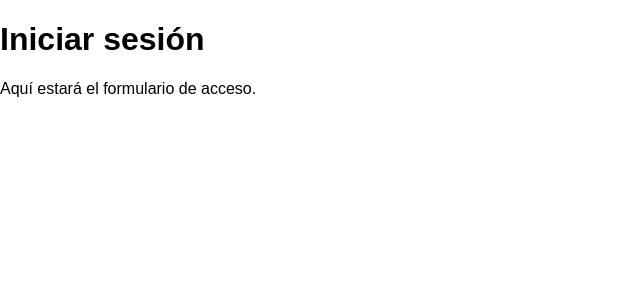
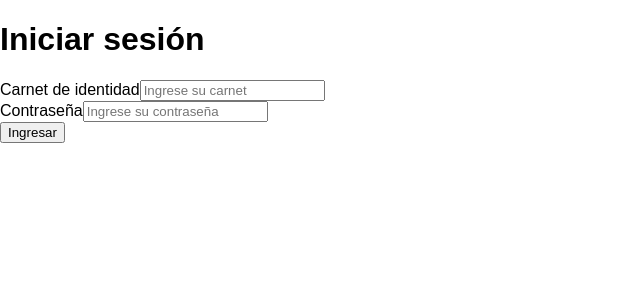
Before and after one commit to wilber-c-o/web-puestos, a React (Vite) app: page /login in a window 1280 px wide. Shown: the top 300 px of the page, without its empty margins (0-640 px from the left). Built offline with nearby package versions, Linux system fonts and the light colour scheme.

Commit message:
completar

```diff
--- /dev/null
+++ b/src/components/auth/LoginForm.tsx
@@ -0,0 +1,88 @@
+import { useState } from "react";
+import type { FormEventHandler } from "react";
+import type { LoginCredentials } from "../../types/auth";
+
+
+interface LoginFormProps {
+  error?: string;
+  onSubmit: (credentials: LoginCredentials) => void;
+}
+
+
+function LoginForm({ error, onSubmit }: LoginFormProps) {
+  const [carnet, setCarnet] = useState("");
+  const [password, setPassword] = useState("");
+
+
+  const handleSubmit: FormEventHandler<HTMLFormElement> = (event) => {
+    event.preventDefault();
+
+
+    const normalizedCarnet = carnet.trim();
+
+
+    if (!normalizedCarnet || !password) {
+      return;
+    }
+
+
+    onSubmit({
+      carnet: normalizedCarnet,
+      password,
+    });
+  };
+
+
+  return (
+    <form onSubmit={handleSubmit}>
+      <h1>Iniciar sesión</h1>
+
+
+      <div>
+        <label htmlFor="carnet">Carnet de identidad</label>
+
+
+        <input
+          id="carnet"
+          name="carnet"
+          type="text"
+          value={carnet}
+          onChange={(event) => setCarnet(event.target.value)}
+          placeholder="Ingrese su carnet"
+          autoComplete="username"
+          required
+        />
+      </div>
+
+
+      <div>
+        <label htmlFor="password">Contraseña</label>
+
+
+        <input
+          id="password"
+          name="password"
+          type="password"
+          value={password}
+          onChange={(event) => setPassword(event.target.value)}
+          placeholder="Ingrese su contraseña"
+          autoComplete="current-password"
+          required
+        />
+      </div>
+
+
+      {error && (
+        <p role="alert" aria-live="polite">
+          {error}
+        </p>
+      )}
+
+
+      <button type="submit">Ingresar</button>
+    </form>
+  );
+}
+
+
+export default LoginForm;
--- /dev/null
+++ b/src/data/users.json
@@ -0,0 +1,16 @@
+[
+  {
+    "id": "user-1",
+    "name": "Administrador",
+    "carnet": "1234567",
+    "password": "admin123",
+    "role": "ADMIN"
+  },
+  {
+    "id": "user-2",
+    "name": "Usuario de prueba",
+    "carnet": "7654321",
+    "password": "usuario123",
+    "role": "USUARIO"
+  }
+]
--- a/src/pages/HomePage.tsx
+++ b/src/pages/HomePage.tsx
@@ -1,8 +1,39 @@
+import { useNavigate } from "react-router-dom";
+
+
+import { authRepository } from "../repositories/authRepository";
+
+
 function HomePage() {
+  const navigate = useNavigate();
+  const user = authRepository.getCurrentUser();
+
+
+  const handleLogout = () => {
+    authRepository.logout();
+    navigate("/login", { replace: true });
+  };
+
+
   return (
     <main>
       <h1>Página principal</h1>
-      <p>Bienvenido a la aplicación.</p>
+
+
+      {user ? (
+        <>
+          <p>Bienvenido, {user.name}</p>
+          <p>Carnet: {user.carnet}</p>
+          <p>Rol: {user.role}</p>
+
+
+          <button type="button" onClick={handleLogout}>
+            Cerrar sesión
+          </button>
+        </>
+      ) : (
+        <p>No existe una sesión activa.</p>
+      )}
     </main>
   );
 }
--- a/src/pages/auth/LoginPage.tsx
+++ b/src/pages/auth/LoginPage.tsx
@@ -1,8 +1,47 @@
+import { useState } from "react";
+import { Navigate, useNavigate } from "react-router-dom";
+
+
+import LoginForm from "../../components/auth/LoginForm";
+import { authRepository } from "../../repositories/authRepository";
+
+
+import type { LoginCredentials } from "../../types/auth";
+
+
 function LoginPage() {
+  const navigate = useNavigate();
+  const [error, setError] = useState("");
+
+
+  if (authRepository.isAuthenticated()) {
+    return <Navigate to="/" replace />;
+  }
+
+
+  const handleLogin = (credentials: LoginCredentials) => {
+    setError("");
+
+
+    const user = authRepository.login(credentials);
+
+
+    if (!user) {
+      setError("El carnet o la contraseña son incorrectos.");
+      return;
+    }
+
+
+    navigate("/", { replace: true });
+  };
+
+
   return (
     <main>
-      <h1>Iniciar sesión</h1>
-      <p>Aquí estará el formulario de acceso.</p>
+      <LoginForm
+        error={error}
+        onSubmit={handleLogin}
+      />
     </main>
   );
 }
--- /dev/null
+++ b/src/repositories/authRepository.ts
@@ -0,0 +1,58 @@
+import initialUsers from "../data/users.json";
+import { storageService } from "../services/storageService";
+import type {
+  LoginCredentials,
+  User,
+  UserRecord,
+} from "../types/auth";
+
+
+const SESSION_KEY = "app_session";
+
+
+const users = initialUsers as UserRecord[];
+
+
+export const authRepository = {
+  login(credentials: LoginCredentials): User | null {
+    const foundUser = users.find(
+      (user) =>
+        user.carnet === credentials.carnet &&
+        user.password === credentials.password
+    );
+
+
+    if (!foundUser) {
+      return null;
+    }
+
+
+    const sessionUser: User = {
+      id: foundUser.id,
+      name: foundUser.name,
+      carnet: foundUser.carnet,
+      role: foundUser.role,
+    };
+
+
+    storageService.set<User>(SESSION_KEY, sessionUser);
+
+
+    return sessionUser;
+  },
+
+
+  logout(): void {
+    storageService.remove(SESSION_KEY);
+  },
+
+
+  getCurrentUser(): User | null {
+    return storageService.get<User>(SESSION_KEY);
+  },
+
+
+  isAuthenticated(): boolean {
+    return this.getCurrentUser() !== null;
+  },
+};
--- /dev/null
+++ b/src/services/storageService.ts
@@ -0,0 +1,37 @@
+export const storageService = {
+  get<T>(key: string): T | null {
+    try {
+      const value = localStorage.getItem(key);
+
+
+      if (value === null) {
+        return null;
+      }
+
+
+      return JSON.parse(value) as T;
+    } catch (error) {
+      console.error(`Error al leer ${key} del localStorage:`, error);
+      return null;
+    }
+  },
+
+
+  set<T>(key: string, value: T): void {
+    try {
+      localStorage.setItem(key, JSON.stringify(value));
+    } catch (error) {
+      console.error(`Error al guardar ${key} en localStorage:`, error);
+    }
+  },
+
+
+  remove(key: string): void {
+    localStorage.removeItem(key);
+  },
+
+
+  clear(): void {
+    localStorage.clear();
+  },
+};
--- /dev/null
+++ b/src/types/auth.ts
@@ -0,0 +1,20 @@
+export type UserRole = "ADMIN" | "USUARIO";
+
+
+export interface User {
+  id: string;
+  name: string;
+  carnet: string;
+  role: UserRole;
+}
+
+
+export interface UserRecord extends User {
+  password: string;
+}
+
+
+export interface LoginCredentials {
+  carnet: string;
+  password: string;
+}
```
Also changed, not shown: src/routes/AppRoutes.tsx (line endings or trailing spaces).
